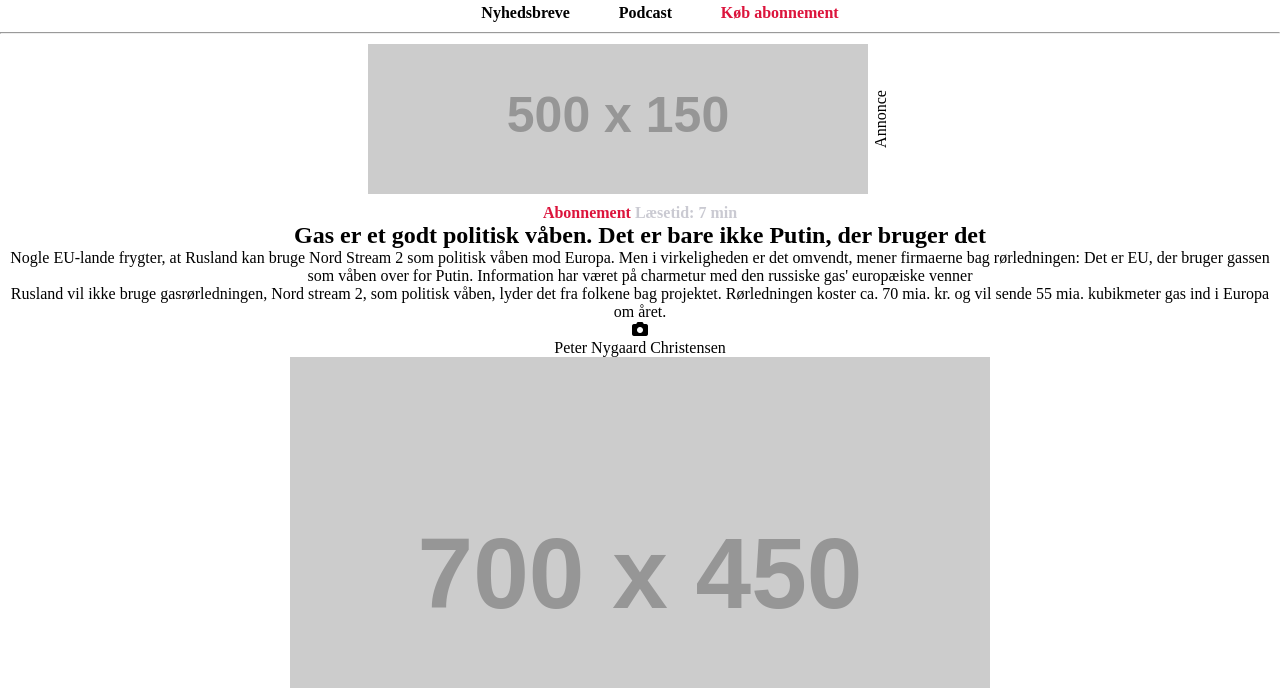
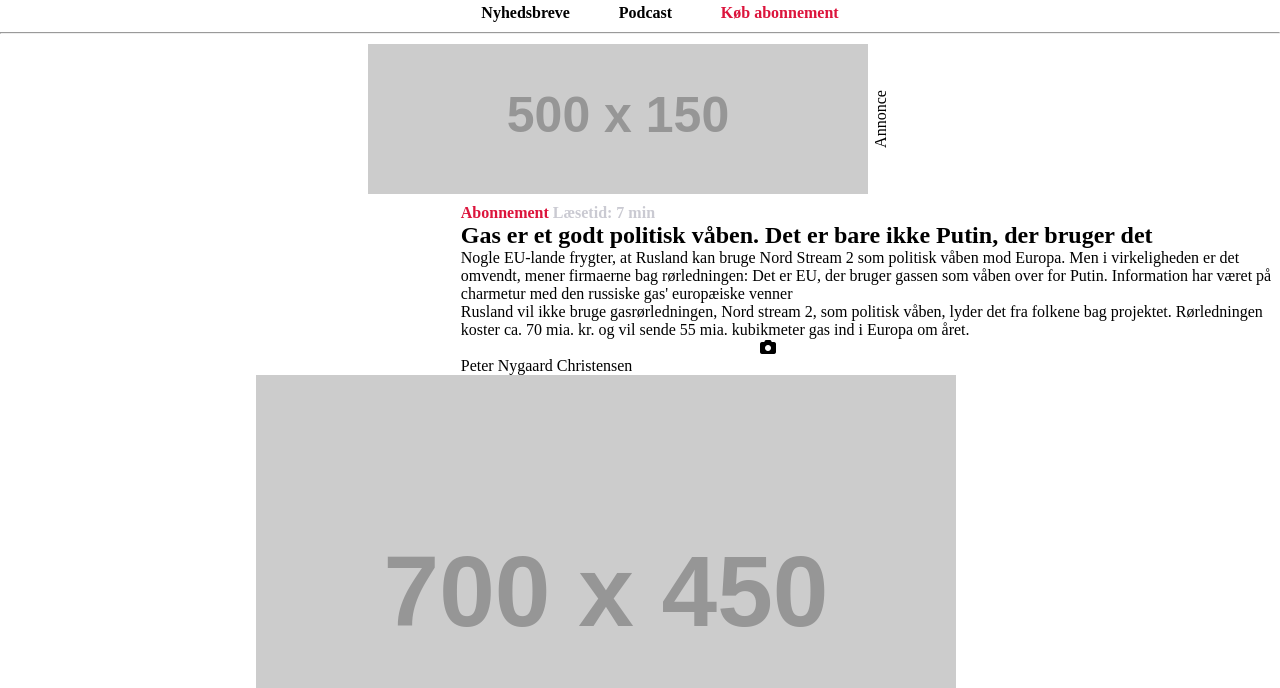
Before and after one commit to rts-cmk-wu09/bootcamp-css-2-PastelPossum, a plain HTML site: page index.html in a window 1280 px wide. Shown: the part 112-800 px from the top of the page. Drawn offline with Linux system fonts and the light colour scheme; placeholder pictures from the web are drawn by us.

Commit message:
Add Gas article

```diff
--- a/style.css
+++ b/style.css
@@ -71,3 +71,13 @@ header img {
     margin-right: 23%;
 
 }
+
+
+/* GAS ARTICLE */
+
+.gas-article, .gas-article p, .gas-article h1 {
+
+    text-align: left;
+
+    margin-left: 20%;
+}
```
